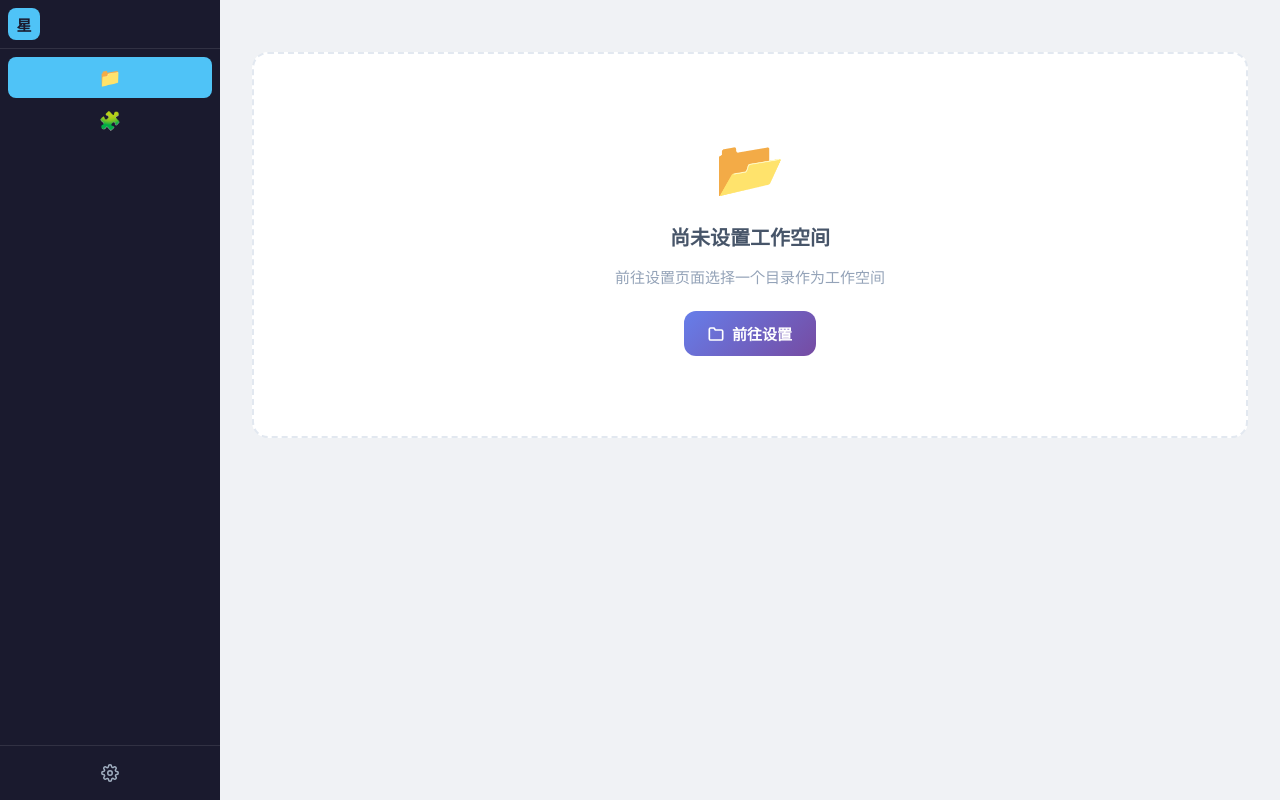
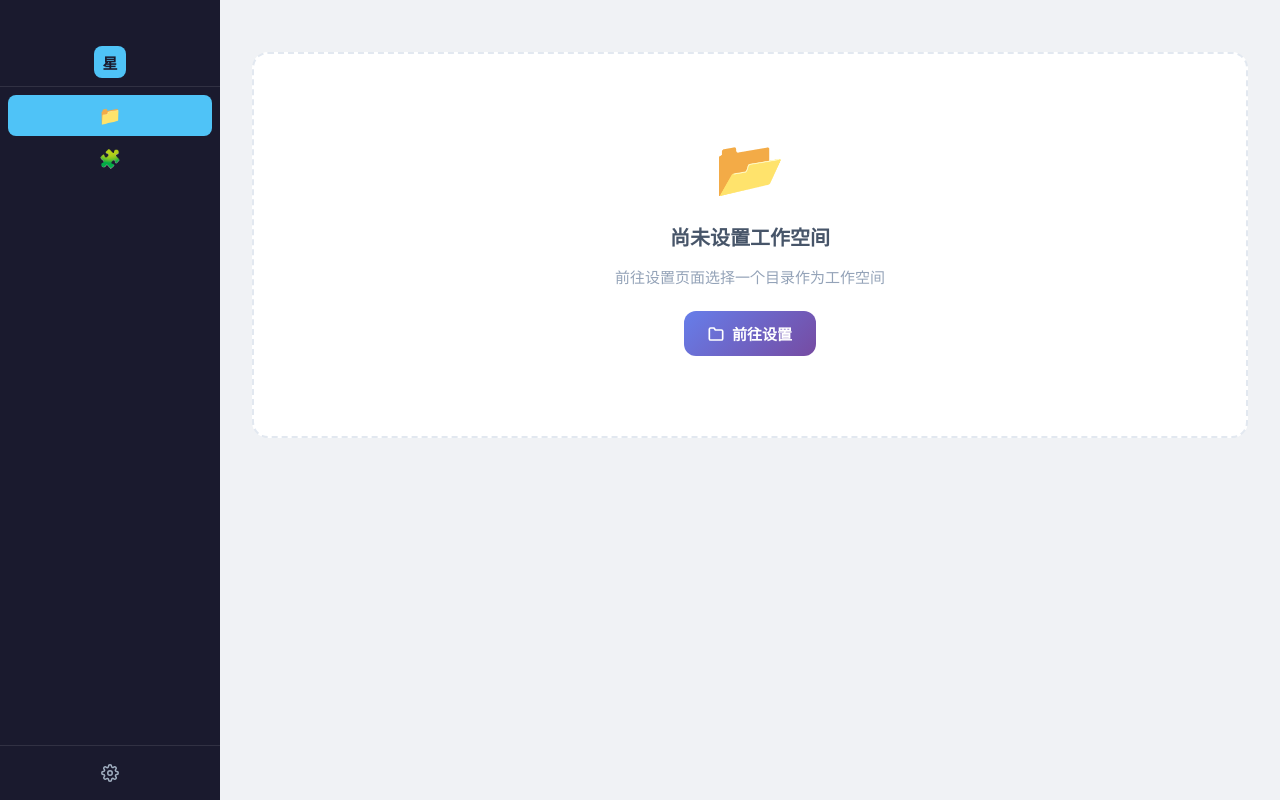
Before and after one commit to alanpaper/astra, a SvelteKit app: page / in a window 1280 px wide. Built offline with nearby package versions, Linux system fonts and the light colour scheme.

Commit message:
Add overlay title bar and adjust sidebar
Hide window title and use overlay style
Add top padding to sidebar for title bar space
Center the sidebar logo when collapsed
Use accent color for hover state

```diff
--- a/src-tauri/tauri.conf.json
+++ b/src-tauri/tauri.conf.json
@@ -16,7 +16,9 @@
         "width": 1280,
         "height": 800,
         "minWidth": 900,
-        "minHeight": 600
+        "minHeight": 600,
+        "titleBarStyle": "Overlay",
+        "hiddenTitle": true
       }
     ],
     "security": {
--- a/src/routes/+layout.svelte
+++ b/src/routes/+layout.svelte
@@ -149,6 +149,7 @@
     flex-shrink: 0;
     transition: width 0.25s cubic-bezier(0.4, 0, 0.2, 1);
     overflow: hidden;
+    padding-top: 38px;
   }
 
   /* 收起状态：VS Code 风格，只保留图标宽度 */
@@ -160,10 +161,16 @@
   .sidebar-header {
     display: flex;
     align-items: center;
-    padding: 8px;
+    padding: 8px 12px;
     border-bottom: 1px solid var(--sidebar-border);
     gap: 8px;
     min-height: 48px;
+  }
+
+  /* 收起时 header 只显示居中的 logo 按钮 */
+  .collapsed .sidebar-header {
+    padding: 8px 6px;
+    justify-content: center;
   }
 
   .header-logo-btn {
@@ -179,7 +186,8 @@
   }
 
   .header-logo-btn:hover .header-logo {
-    background: #5dd4ff;
+    background: var(--sidebar-accent);
+    filter: brightness(1.1);
   }
 
   .header-logo {
```
